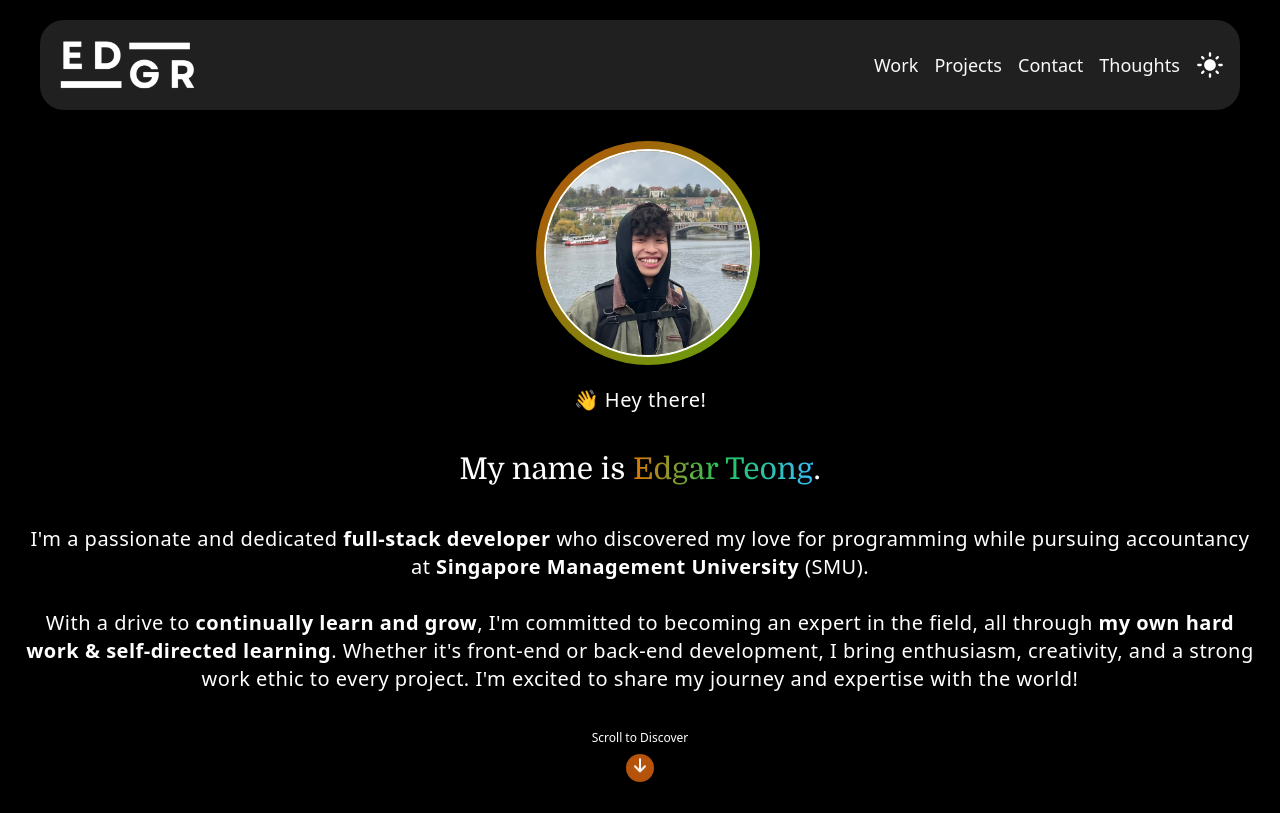
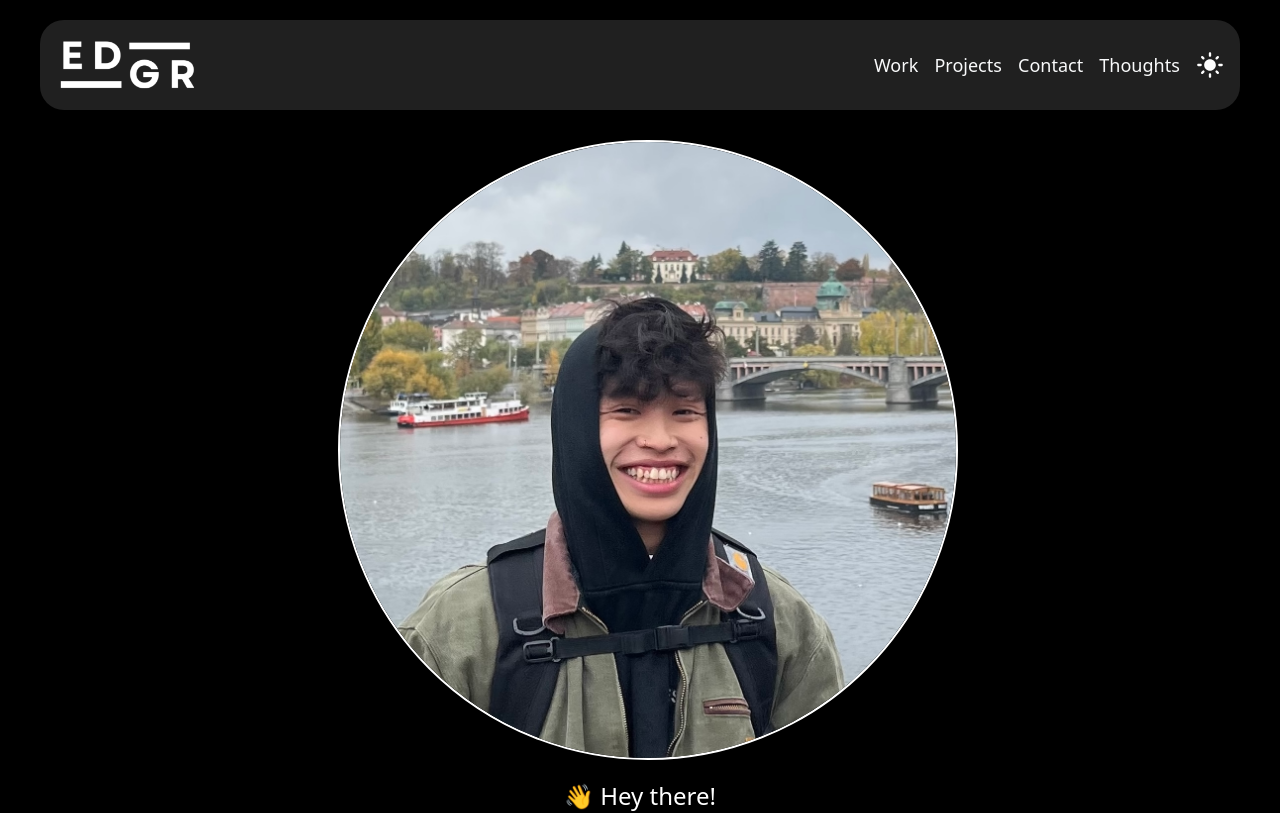
Before and after one commit to safarinexus/edgar-teong, a React (Vite) app: page / in a window 1280 px wide. Shown: the top 813 px of the page. Built offline with nearby package versions, Linux system fonts and the light colour scheme.

Commit message:
fixed some dynamic sizing issues; removed breathing photo

```diff
--- a/src/components/Headshot.tsx
+++ b/src/components/Headshot.tsx
@@ -3,11 +3,7 @@ import HeadshotPhoto from "../assets/headshot.jpeg"
 const Headshot = () => {
   return (
       <div id="headshot-container" className="relative left-2 flex justify-center items-center animate-fadeIn opacity-0">
-        {/* Outer circle */}
-        <div className="absolute size-56 bg-gradient-to-br from-amber-700 to-lime-600 rounded-full animate-breathing"></div>
-
-        {/* Inner circle with profile image */}
-        <div className="relative size-52 border-black dark:border-white border-2 bg-white rounded-full overflow-hidden">
+        <div className="relative size-3/6 border-black dark:border-white border-2 bg-white rounded-full overflow-hidden">
           <img
             src={HeadshotPhoto}
             alt="Headshot Photo"
--- a/src/components/PageComponents/Landing/Landing.tsx
+++ b/src/components/PageComponents/Landing/Landing.tsx
@@ -5,19 +5,19 @@ const Landing = () => {
     //fix layout before adding content
 
     return (
-        <div id="landing" className="min-h-fit h-svh pt-[130px] w-full sm:pt-[140px] grid grid-cols-1 space-y-5 pr-5 pl-5">
+        <div id="landing" className="w-full h-svh min-h-max pt-[110px] xs:pt-[120px] sm:pt-[140px] grid grid-cols-1 gap-5 items-center pr-5 pl-5">
             <Headshot />
 
-            <h1 id="hey-there"className="mt-8 text-center tracking-wide font-thin text-[3.2vw] sm:text-xl">
+            <h1 id="hey-there"className="text-center font-thin text-[7vw] xs:text-[5vw] sm:text-2xl">
                 <span className="animate-wave inline-block">👋</span>
                 &nbsp;Hey there!
             </h1>
-            <h3 id="my-name-is" className="font-domine text-3xl text-center">
+            <h3 id="my-name-is" className="font-domine text-[10vw] xs:text-[8vw] leading-none text-center">
                 My name is&nbsp;
                 <span className="bg-gradient-to-r from-amber-600 via-green-500 to-sky-400 inline-block text-transparent bg-clip-text">Edgar Teong</span>
                 .
             </h3>
-            <p className="tracking-wide text-center font-thin text-[3.2vw] sm:text-xl">
+            <p className="tracking-wide text-center font-thin text-[4.5vw] xs:text-[3.8vw]">
                 I&#39;m a passionate and dedicated <span className="font-bold">full-stack developer</span> who discovered my love for programming while pursuing accountancy at&nbsp;
                 <span className="font-bold">Singapore Management University</span> &#40;SMU&#41;.
                 <br /><br />
--- a/src/components/PageComponents/Landing/ScrollIndicator.tsx
+++ b/src/components/PageComponents/Landing/ScrollIndicator.tsx
@@ -22,7 +22,7 @@ const ScrollIndicator = () => {
   }, []);
 
   return (
-    <div id="scroll-indicator-container" className="flex flex-col items-center space-y-2" style={{ opacity }}>
+    <div id="scroll-indicator-container" className="flex flex-col items-center space-y-2 mb-2" style={{ opacity }}>
       <p id="scroll-text" className="text-xs">Scroll to Discover</p>
 
       <HashLink to="/#work" id="scroll-indicator" className="relative flex items-center justify-center w-7 h-7 rounded-full bg-amber-400 dark:bg-amber-700">
--- a/src/index.css
+++ b/src/index.css
@@ -21,11 +21,11 @@
     }
 
     #root {
-        @apply text-black dark:text-white h-full w-full min-h-max m-0 box-border;
+        @apply text-black dark:text-white h-full w-full min-h-max m-0 box-border antialiased leading-relaxed;
     }
 
     a {
         /* you can eventually edit the hover effect on links (like adding underline and whatnot) */
         @apply text-black dark:text-gray-50 hover:opacity-30 duration-500 transition-opacity;
     }
-  }
+}
--- a/tailwind.config.js
+++ b/tailwind.config.js
@@ -13,16 +13,11 @@ export default {
         domine: ['Domine', 'serif'],
       },
       animation: {
-        breathing: 'breathing 3s ease-in-out infinite',
         wave: '1s wave 1.5s ease-in-out 1',
         updown: '1s updown 1.5s ease-out infinite',
         fadeIn: '0.5s fadeIn 1s ease-in forwards',
       },
       keyframes: {
-        breathing: {
-          '0%, 100%': { transform: 'scale(1)' },
-          '50%': { transform: 'scale(1.05)' },
-        },
         wave: {
           '0%, 100%': { transform: 'rotate(0deg)' },
           '20%': { transform: 'rotate(-25deg) translateX(-20px)' },
@@ -41,6 +36,22 @@ export default {
         },
       },
     },
+    screens: {
+      'xs': '450px',
+      // => @media (min-width: 450px) { ... }
+
+      'sm': '640px',
+      // => @media (min-width: 640px) { ... }
+
+      'md': '768px',
+      // => @media (min-width: 768px) { ... }
+
+      'lg': '1024px',
+      // => @media (min-width: 1024px) { ... }
+
+      'xl': '1280px',
+      // => @media (min-width: 1280px) { ... }
+    },
   },
   plugins: [],
   darkMode: "selector",
```
